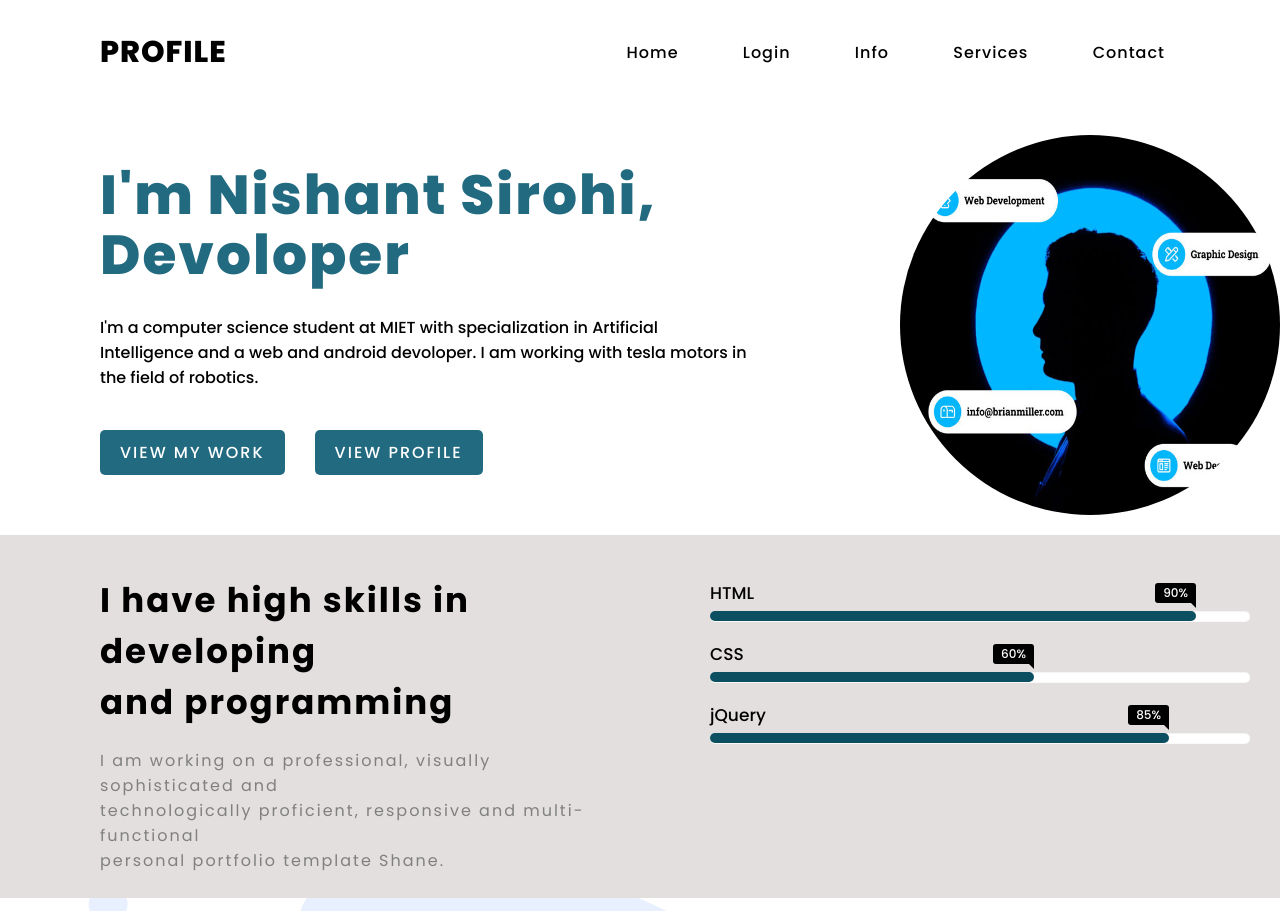
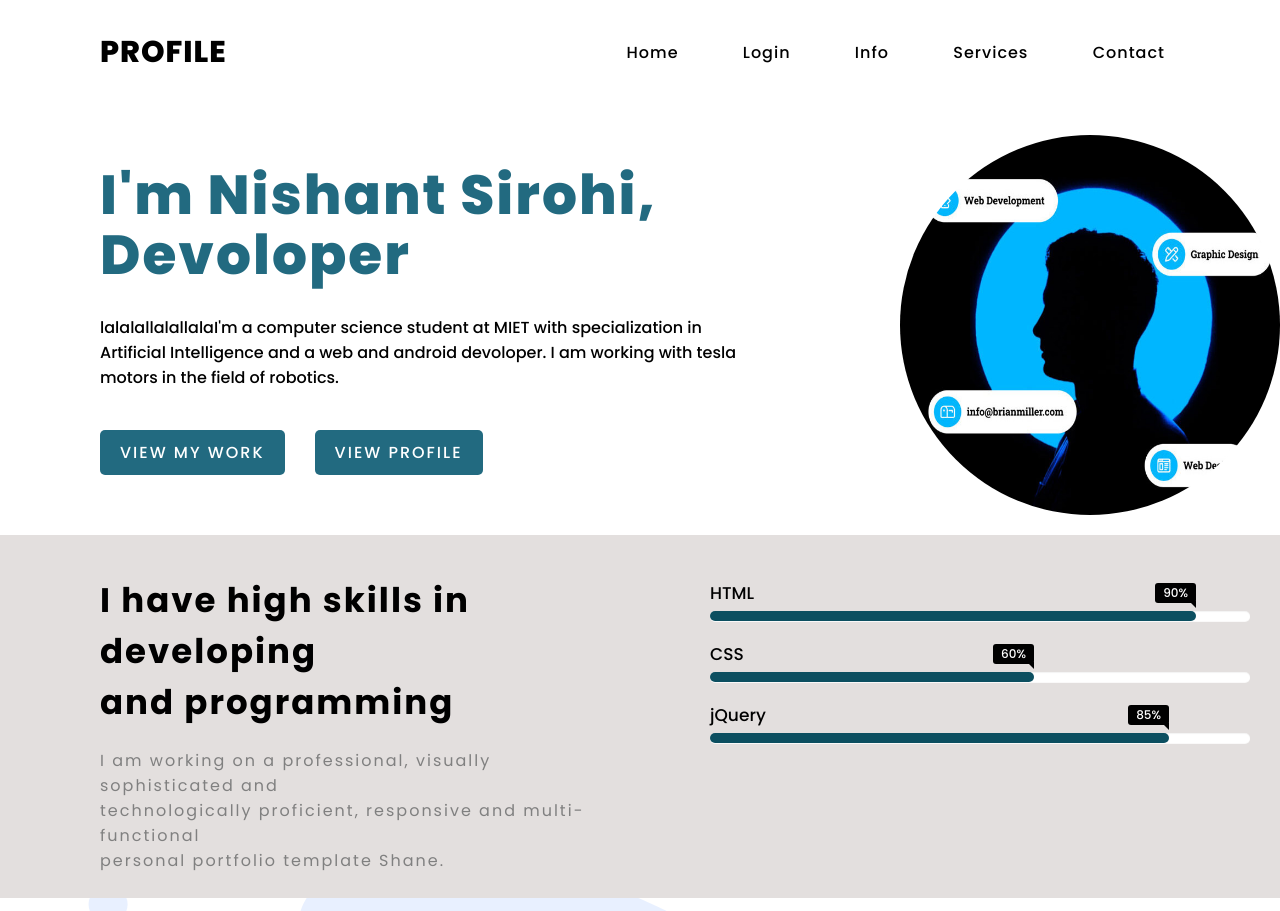
Before and after one commit to nishantsirohi23/mywebsite, a plain HTML site: page index.html in a window 1280 px wide. Shown: the top 911 px of the page. Drawn offline with Linux system fonts and the light colour scheme; files that its build step writes are made by us from their sources; files whose address does not match are found by name.

Commit message:
Update index.html

```diff
--- a/index.html
+++ b/index.html
@@ -29,7 +29,7 @@
           <div class="info">
             <h2 >I'm Nishant Sirohi, <br>Devoloper</h2>
             <p>
-                I'm a computer science student at MIET with
+                lalalallalallalaI'm a computer science student at MIET with
                 specialization in Artificial Intelligence and
                 a web and android devoloper. I am working with
                 tesla motors in the field of robotics.
```
